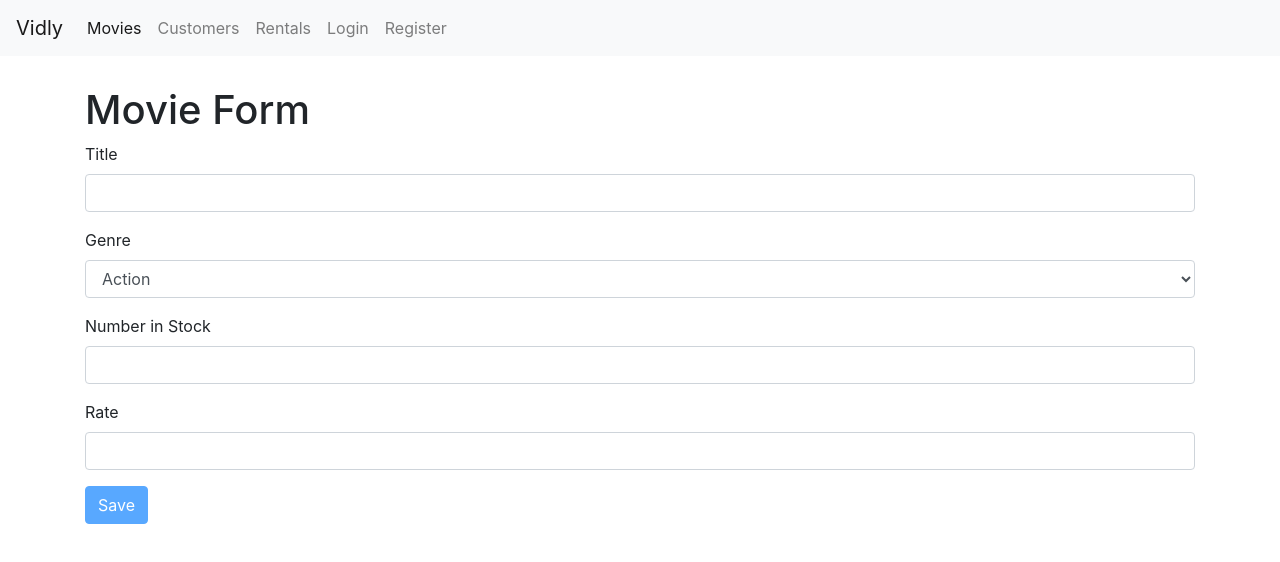
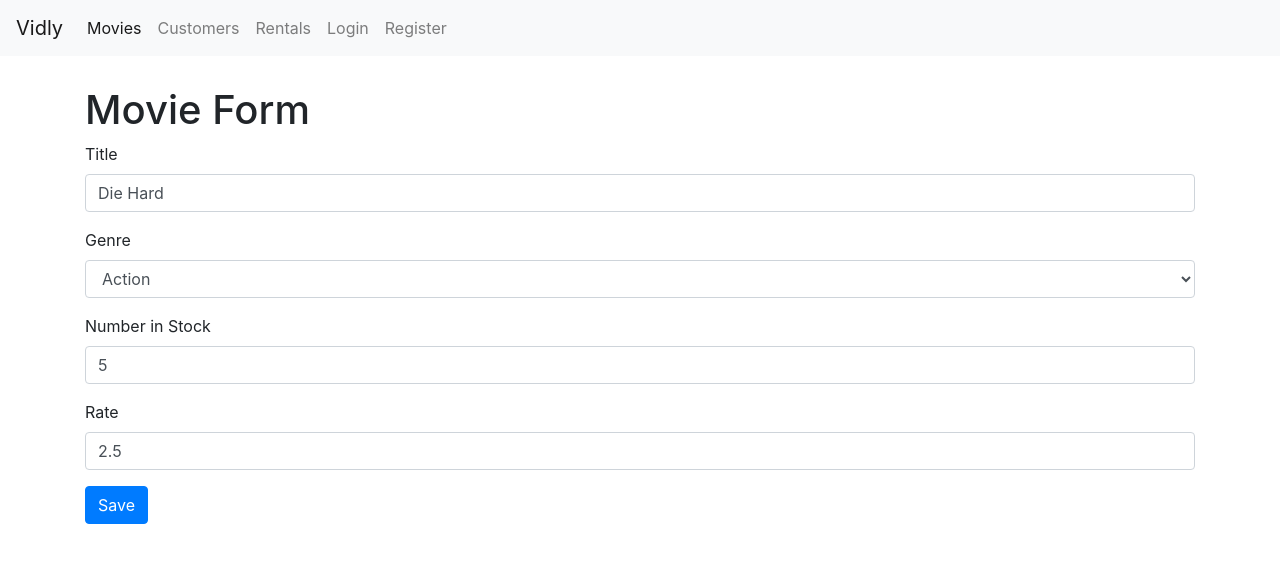
Before and after one commit to asafuli/react-first-go, a React (Create React App) app: page /movies/5b21ca3eeb7f6fbccd471816 in a window 1280 px wide. Shown: the top 562 px of the page. Built offline with nearby package versions, Linux system fonts and the light colour scheme.

Commit message:
Added SearchBox , bug fix of NewMovie

```diff
--- a/src/App.js
+++ b/src/App.js
@@ -5,10 +5,9 @@ import NavBar from './components/common/navBar';
 import Customers from './components/customer';
 import Rentals from './components/rentals';
 import NotFound from './components/notfound';
-import MovieForm from './components/movieForm';
 import LoginForm from './components/loginForm';
 import RegisterForm from './components/registerForm';
-import NewMovieForm from './components/newMovieForm';
+import MovieForm from './components/movieForm';
 import './App.css'
 
 class App extends Component {
@@ -19,8 +18,7 @@ class App extends Component {
         <main className='container'>
           <Switch>
             <Route path="/login" component={LoginForm} />
-            <Route path="/movies/new" component={NewMovieForm}/>
-            <Route path="/movies/:id" component={NewMovieForm}/>
+            <Route path="/movies/:id" component={MovieForm}/>
             <Route path="/movies" component={Movies}/>
             <Route path="/customers" component={Customers}/>
             <Route path="/rentals" component={Rentals}/>
--- a/src/components/common/form.jsx
+++ b/src/components/common/form.jsx
@@ -82,14 +82,14 @@ class Form extends Component {
     this.doSubmit();
   }
 
-  renderSelectList = (name, label, options, initialValue) => {
+  renderSelectList = (name, label, options,) => {
     const {data, errors} = this.state;
     return (
       <SelectList
         name={name}
         label={label}
         options={options}
-        value={initialValue || data[name]}
+        value={data[name]}
         onChange={this.handleChange}
         error={errors[name]}
       />
@@ -100,14 +100,14 @@ class Form extends Component {
     return <button disabled={this.validate()} className="btn btn-primary">{label}</button>
   }
 
-  renderInput = (name, label, value, type = 'text') => {
+  renderInput = (name, label, type = 'text') => {
     const {data, errors} = this.state;
     return (
       <Input
         type={type}
         name={name}
         label={label}
-        value={value || data[name]}
+        value={data[name]}
         onChange={this.handleChange}
         error={errors[name]}
       />
--- /dev/null
+++ b/src/components/common/searchBox.jsx
@@ -0,0 +1,16 @@
+import React from 'react'
+
+const SearchBox = ({ value, onChange}) => {
+  return (
+    <input
+        type='text'
+        name='query'
+        placeholder='Search...'
+        value={value}
+        onChange={e => onChange(e.currentTarget.value)}
+        className="form-control my-3"
+      />
+  );
+}
+
+export default SearchBox;
--- a/src/components/common/selectList.jsx
+++ b/src/components/common/selectList.jsx
@@ -1,13 +1,14 @@
 import React from 'react';
 
 
-const SelectList = ({name, label, options, initialValue, ...rest}) => {
+const SelectList = ({name, label, options, error, ...rest}) => {
   return (
     <div className="form-group">
       <label htmlFor={name}>{label}</label>
       <select {...rest} name={name} id={name} className="form-control">
-        {options.map(option => <option key={option._id} value={initialValue || option._id}>{option.name}</option> )}
+        {options.map(option => <option key={option._id} value={option._id}>{option.name}</option> )}
       </select>
+      {error && <div className="alert alert-danger">{error}</div>}
     </div>
     );
 }
--- a/src/components/movieForm.jsx
+++ b/src/components/movieForm.jsx
@@ -1,13 +1,70 @@
-import React from 'react';
-import NewMovieForm from './newMovieForm';
+import React, { Component } from 'react';
+import Joi from 'joi-browser';
+import Form from './common/form';
+import { saveMovie, getMovie } from '../services/fakeMovieService';
+import { getGenres } from '../services/fakeGenreService';
 
-const MovieForm = ({match, history}) => {
-  return (
-    <div>
-      <NewMovieForm/>
-      <button className="btn btn-primary" onClick={() => history.push('/movies')}>Save</button>
-    </div>
-  );
+class MovieForm extends Form {
+  state = {
+    data: {title: "", genreId: "", numberInStock: "", dailyRentalRate: "" },
+    genres: [],
+    errors: {},
+  }
+
+  schema = {
+    _id: Joi.string(),
+    title: Joi.string().required().label("Title"),
+    genreId: Joi.string().required().label("Genre"),
+    numberInStock: Joi.number().min(0).max(100).required().label("Number in Stock"),
+    dailyRentalRate: Joi.number().min(0).max(10).required().label("Rate"),
+  }
+
+  componentDidMount = () => {
+    const genres = getGenres();
+    this.setState({ genres });
+
+    const movieId = this.props.match.params.id;
+    if (movieId === "new") return;
+
+    const movie = getMovie(movieId);
+    if (!movie) {
+      return this.props.history.replace("/not-found");
+    }
+    //mapToViewModel is used to convert the "movie" from the DB/Server into "movie" view //object
+    this.setState({ data: this.mapToViewModel(movie) });
+  }
+
+  mapToViewModel(movie) {
+    return {
+      _id: movie._id,
+      title: movie.title,
+      genreId: movie.genre._id,
+      numberInStock: movie.numberInStock,
+      dailyRentalRate: movie.dailyRentalRate,
+    }
+  }
+
+  doSubmit = () => {
+    const newMovie = {...this.state.data};
+    saveMovie(newMovie);
+    console.log(newMovie);
+    this.props.history.push('/movies');
+  }
+
+  render() {
+    return (
+      <div>
+        <h1>Movie Form</h1>
+        <form onSubmit={this.handleSubmit}>
+          {this.renderInput('title','Title')}
+          {this.renderSelectList('genreId','Genre', this.state.genres)}
+          {this.renderInput('numberInStock','Number in Stock')}
+          {this.renderInput('dailyRentalRate','Rate')}
+          {this.renderButton('Save')}
+        </form>
+      </div>
+    );
+  }
 }
 
 export default MovieForm;
--- a/src/components/movies.jsx
+++ b/src/components/movies.jsx
@@ -7,6 +7,7 @@ import MoviesTable from './moviesTable';
 import {paginate} from '../utils/paginate';
 import _ from 'lodash';
 import {Link} from 'react-router-dom';
+import SearchBox from './common/searchBox';
 
 class Movies extends Component {
 
@@ -20,6 +21,8 @@ class Movies extends Component {
     currentPage: 1,
     //selectedGenre: {}, --> will be added during render in an if condition
     sortColumn: {path: 'title', order: 'asc'},
+    searchStr: '',
+    selectedGenre: null,
   }
 
   componentDidMount(){
@@ -33,7 +36,7 @@ class Movies extends Component {
   }
 
   handleGenreSelect = genre => {
-    this.setState({selectedGenre: genre, currentPage: 1});
+    this.setState({selectedGenre: genre, searchStr: '', currentPage: 1});
   }
 
   handleSort = sortColumn => {
@@ -54,13 +57,22 @@ class Movies extends Component {
     this.setState({ currentPage: page });
   }
 
+  handleSearch = ({ currentTarget: input }) => {
+    const searchStr = input.value;
+    this.setState({ searchStr: searchStr, selectedGenre: null, currentPage: 1 })
+  }
+
   getPagedData = () => {
 
-    const { pageSize, currentPage, movies: allMovies, selectedGenre, sortColumn } = this.state;
+    const { pageSize, currentPage, movies: allMovies, selectedGenre, sortColumn, searchStr } = this.state;
 
-    const filteredMovies = selectedGenre && selectedGenre._id
-      ? allMovies.filter(m => m.genre._id === selectedGenre._id)
-      : allMovies;
+    let filteredMovies =allMovies;
+    if(searchStr){
+      filteredMovies = allMovies.filter(m => _.startsWith(m.title.toLowerCase(), searchStr.toLowerCase() ));
+    } else if (selectedGenre && selectedGenre._id){
+      filteredMovies = allMovies.filter(m => m.genre._id === selectedGenre._id)
+    }
+
     const sortedMovies = _.orderBy(filteredMovies, [sortColumn.path], [sortColumn.order]);
     const movies = paginate(sortedMovies, currentPage, pageSize);
 
@@ -69,7 +81,6 @@ class Movies extends Component {
   render() {
 
     const { pageSize, currentPage, genres, selectedGenre, sortColumn } = this.state;
-
     const {totalCount: count, data: movies } = this.getPagedData();
 
     return (count === 0
@@ -92,6 +103,10 @@ class Movies extends Component {
           >New Movie
           </Link>
           <p> Showing {count} movies in the DB </p>
+          <SearchBox
+            value={this.state.searchStr}
+            onChange={this.handleSearch}
+          />
           <MoviesTable
             movies={movies}
             onDelete={this.handleDelete}
--- a/src/components/newMovieForm.jsx
+++ /dev/null
@@ -1,45 +0,0 @@
-import React, { Component } from 'react';
-import Joi from 'joi-browser';
-import Form from './common/form';
-import { saveMovie } from '../services/fakeMovieService';
-import { getGenres } from '../services/fakeGenreService';
-
-class newMovieForm extends Form {
-  state = {
-    data: {title: "", genre: "", numberInStock: "", dailyRentalRate: "" },
-    errors: {},
-  }
-
-  schema = {
-    title: Joi.string().required().label("Title"),
-    genre: Joi.string().required().label("Genre"),
-    numberInStock: Joi.number().min(0).required().label("Number in Stock"),
-    dailyRentalRate: Joi.number().min(0).max(10).required().label("Rate"),
-  }
-
-  doSubmit = () => {
-    const newMovie = {...this.state.data};
-    newMovie._id = 0;
-    newMovie.genre = getGenres().find(g => g._id === newMovie.genre);
-    saveMovie(newMovie);
-    console.log(newMovie);
-    this.props.history.push('/movies');
-  }
-
-  render() {
-    return (
-      <div>
-        <h1>Movie Form</h1>
-        <form onSubmit={this.handleSubmit}>
-          {this.renderInput('title','Title')}
-          {this.renderSelectList('genre','Genre',getGenres())}
-          {this.renderInput('numberInStock','Number in Stock')}
-          {this.renderInput('dailyRentalRate','Rate')}
-          {this.renderButton('Save')}
-        </form>
-      </div>
-    );
-  }
-}
-
-export default newMovieForm;
--- a/src/services/fakeMovieService.js
+++ b/src/services/fakeMovieService.js
@@ -88,12 +88,12 @@ export function saveMovie(movie) {
   let movieInDb = movies.find(m => m._id === movie._id) || {};
   movieInDb.title = movie.title;
   console.log(movie.genre)
-  movieInDb.genre = genresAPI.genres.find(g => g._id === movie.genre._id);
+  movieInDb.genre = genresAPI.genres.find(g => g._id === movie.genreId);
   movieInDb.numberInStock = movie.numberInStock;
   movieInDb.dailyRentalRate = movie.dailyRentalRate;
 
   if (!movieInDb._id) {
-    movieInDb._id = Date.now();
+    movieInDb._id = Date.now().toString();
     movies.push(movieInDb);
   }
 
```
